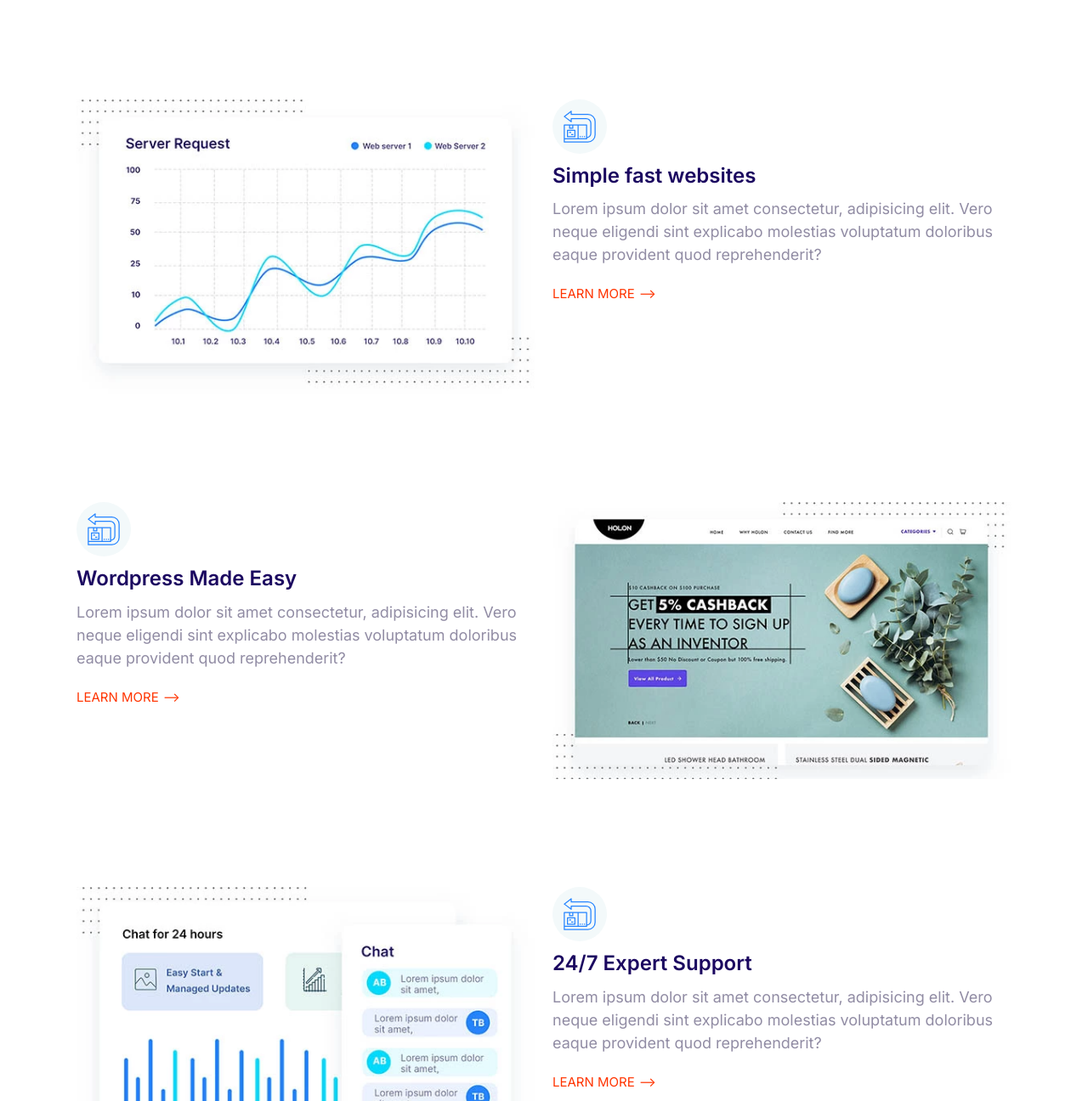
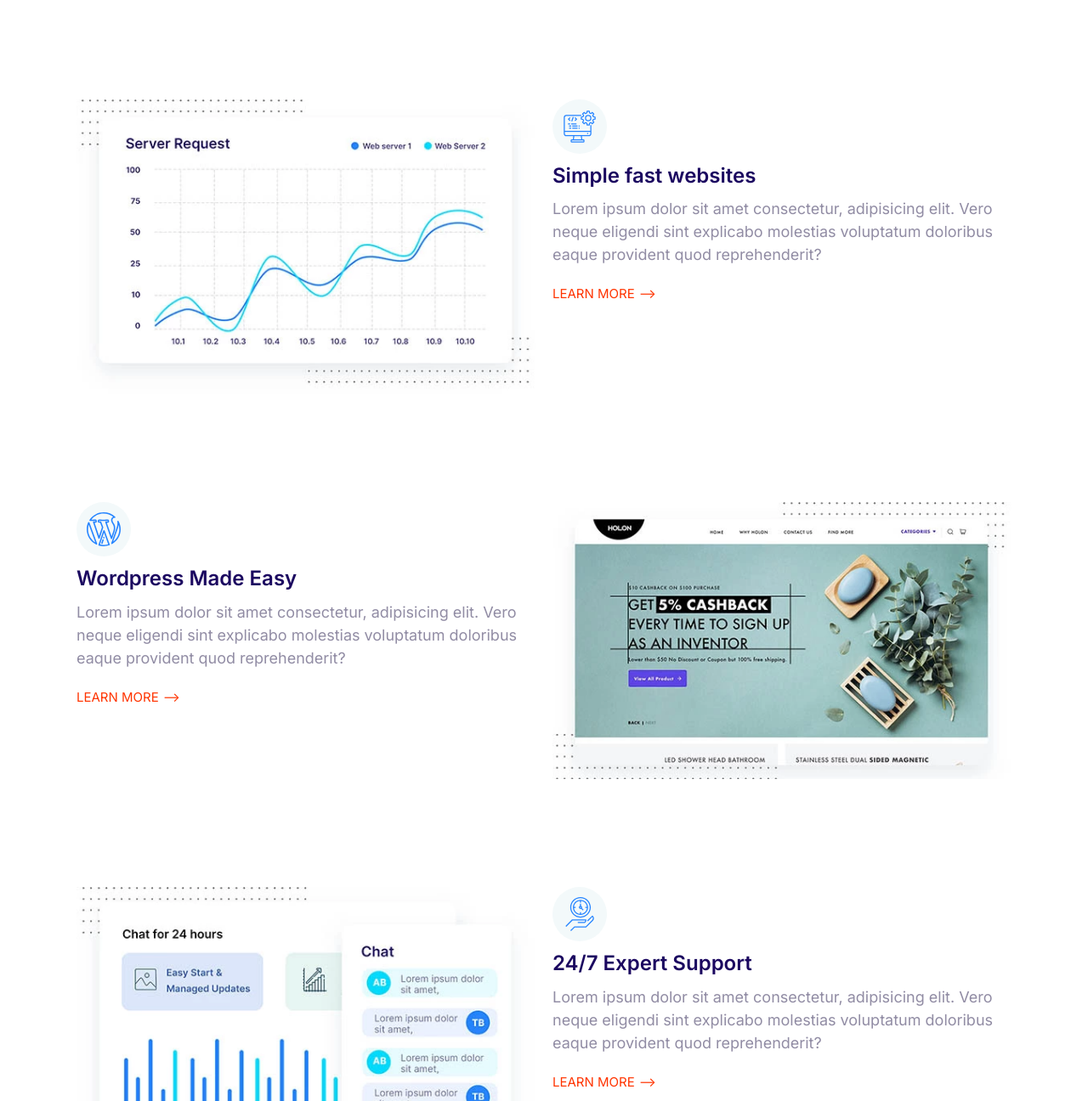
Before and after one commit to ddddami/damify, a website built with Parcel: page index.html in a window 1280 px wide. Shown: the part 2476-3772 px from the top of the page at 85% size. Built offline with nearby package versions, Linux system fonts and the light colour scheme.

Commit message:
Update the icons in features block.

```diff
--- a/index.html
+++ b/index.html
@@ -205,7 +205,7 @@
         <div class="feature__content">
           <span class="icon-container">
             <svg class="icon icon--primary">
-              <use href="images/sprite.svg#easy"></use>
+              <use href="images/sprite.svg#computer"></use>
             </svg>
           </span>
 
@@ -233,7 +233,7 @@
         <div class="feature__content">
           <span class="icon-container">
             <svg class="icon icon--primary">
-              <use href="images/sprite.svg#easy"></use>
+              <use href="images/sprite.svg#wordpress"></use>
             </svg>
           </span>
 
@@ -261,7 +261,7 @@
         <div class="feature__content">
           <span class="icon-container">
             <svg class="icon icon--primary">
-              <use href="images/sprite.svg#easy"></use>
+              <use href="images/sprite.svg#clock"></use>
             </svg>
           </span>
 
--- a/package.json
+++ b/package.json
@@ -2,7 +2,8 @@
   "name": "damify",
   "version": "1.0.0",
   "scripts": {
-    "test": "echo \"Error: no test specified\" && exit 1"
+    "test": "echo \"Error: no test specified\" && exit 1",
+    "start": "parcel index.html"
   },
   "repository": {
     "type": "git",
```
